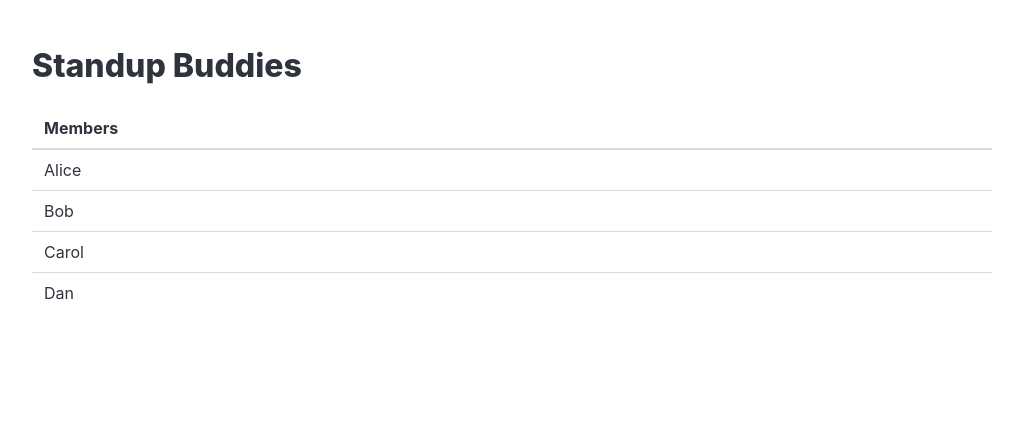
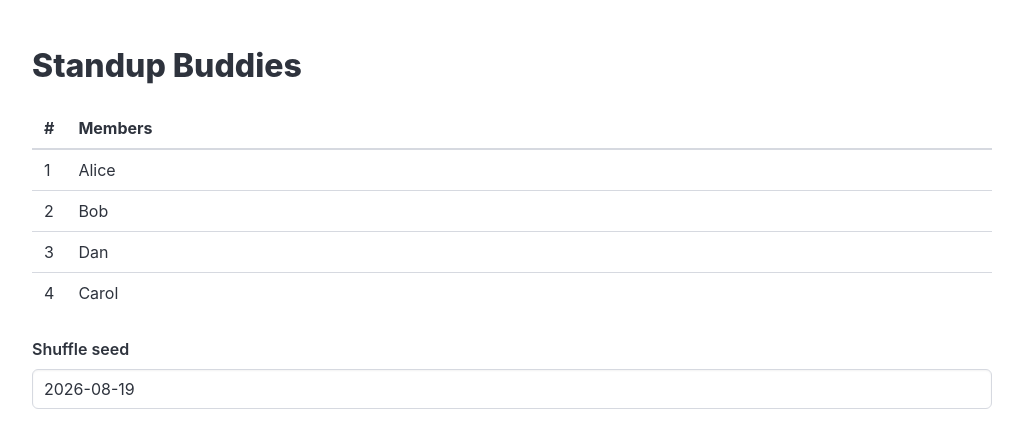
Before and after one commit to CZDanol/standup-buddies, a Svelte app: page / in a window 1280 px wide. Shown: the top 448 px of the page, without its empty margins (128-1151 px from the left). Built offline with nearby package versions, Linux system fonts and the light colour scheme.

Commit message:
Member shuffling

```diff
--- a/public/config.js
+++ b/public/config.js
@@ -1,7 +1,8 @@
 window.standupConfig = {
   title: 'Standup Buddies',
   team: [
-    { id: 'alice', name: 'Alice' },
+    // shuffle: false pins a member before the shuffled ones, in this order.
+    { id: 'alice', name: 'Alice', shuffle: false },
     { id: 'bob', name: 'Bob' },
     { id: 'carol', name: 'Carol' },
     { id: 'dan', name: 'Dan' },
--- a/src/App.svelte
+++ b/src/App.svelte
@@ -1,5 +1,8 @@
 <script lang="ts">
   import { config } from "./config";
+
+  let seed = $state(config.defaultSeed());
+  const order = $derived(config.buildOrder(seed));
 </script>
 
 <svelte:head>
@@ -13,16 +16,25 @@
     <table class="table is-fullwidth is-hoverable">
       <thead>
         <tr>
+          <th class="is-narrow">#</th>
           <th>Members</th>
         </tr>
       </thead>
       <tbody>
-        {#each config.team as member (member.id)}
+        {#each order as member, index (member.id)}
           <tr>
+            <td class="is-narrow">{index + 1}</td>
             <td>{member.name}</td>
           </tr>
         {/each}
       </tbody>
     </table>
+
+    <div class="field">
+      <label class="label" for="seed">Shuffle seed</label>
+      <div class="control">
+        <input id="seed" class="input" type="text" bind:value={seed} />
+      </div>
+    </div>
   </div>
 </section>
--- a/src/config.ts
+++ b/src/config.ts
@@ -1,18 +1,48 @@
-import type { Config } from "./domain/types";
+import type { Config as IConfig, Member } from "./domain/types";
+import { seededShuffle } from "./domain/shuffle";
 
 declare global {
   interface Window {
-    standupConfig?: Config;
+    standupConfig?: IConfig;
+  }
+}
+
+// Declaration merging: the interface gives the class all ConfigData fields
+// without redeclaring them; Object.assign fills them in at runtime.
+export interface Config extends IConfig { }
+export class Config {
+  constructor(data: IConfig) {
+    Object.assign(this, data);
+  }
+
+  /** The shuffle seed the page starts with. */
+  defaultSeed(): string {
+    // Today's date, so each day gets its own order. A trailing space so
+    // extending the seed keeps the date readable.
+    return new Date().toLocaleDateString("sv-SE") + " ";
+  }
+
+  /**
+   * The speaking order for a given seed: members with `shuffle: false`
+   * first (in config order), then everyone else, deterministically shuffled.
+   */
+  buildOrder(seed: string): Member[] {
+    const pinned = this.team.filter((m) => m.shuffle === false);
+    const shuffled = seededShuffle(
+      this.team.filter((m) => m.shuffle !== false),
+      seed,
+    );
+    return [...pinned, ...shuffled];
   }
 }
 
 function loadConfig(): Config {
-  const config = window.standupConfig;
-  if (!config) {
+  const data = window.standupConfig;
+  if (!data) {
     throw new Error("Missing window.standupConfig");
   }
-  return config;
+  return new Config(data);
 }
 
-/** The runtime configuration from public/config.js */
+/** The runtime configuration from public/config.js, validated once at startup. */
 export const config = loadConfig();
--- /dev/null
+++ b/src/domain/shuffle.ts
@@ -0,0 +1,42 @@
+/**
+ * Generic deterministic shuffling — no knowledge of members or config.
+ */
+
+/**
+ * FNV-1a 32-bit hash — turns the seed text into a number for the PRNG.
+ */
+function hashString(text: string): number {
+  let hash = 2166136261;
+  for (let i = 0; i < text.length; i++) {
+    hash ^= text.charCodeAt(i);
+    hash = Math.imul(hash, 16777619);
+  }
+  return hash >>> 0;
+}
+
+/**
+ * Mulberry32 — a tiny deterministic PRNG.
+ */
+function mulberry32(seed: number): () => number {
+  let state = seed;
+  return () => {
+    state = (state + 0x6d2b79f5) | 0;
+    let t = Math.imul(state ^ (state >>> 15), 1 | state);
+    t = (t + Math.imul(t ^ (t >>> 7), 61 | t)) ^ t;
+    return ((t ^ (t >>> 14)) >>> 0) / 4294967296;
+  };
+}
+
+/**
+ * Fisher–Yates shuffle with a seeded PRNG. Same seed, same order,
+ * on every machine. Returns a new array; never mutates the input.
+ */
+export function seededShuffle<T>(items: readonly T[], seed: string): T[] {
+  const random = mulberry32(hashString(seed));
+  const result = [...items];
+  for (let i = result.length - 1; i > 0; i--) {
+    const j = Math.floor(random() * (i + 1));
+    [result[i], result[j]] = [result[j], result[i]];
+  }
+  return result;
+}
--- a/src/domain/types.ts
+++ b/src/domain/types.ts
@@ -9,4 +9,10 @@ export interface Config {
 export interface Member {
   id: string;
   name: string;
+  /**
+   * Whether this member takes part in the shuffle. Defaults to true;
+   * members with `shuffle: false` are pinned before the shuffled ones,
+   * in config order.
+   */
+  shuffle?: boolean;
 }
```
